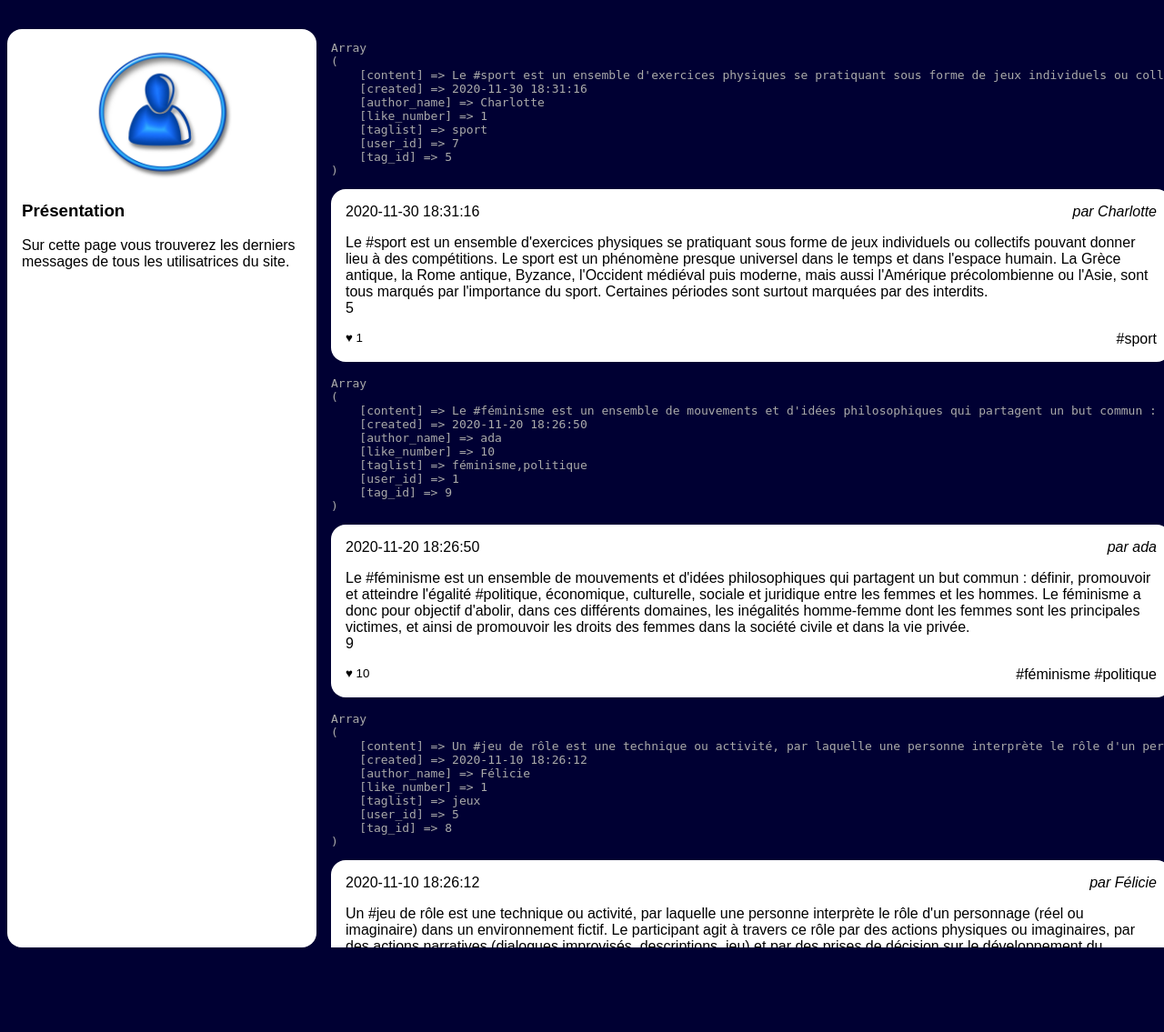
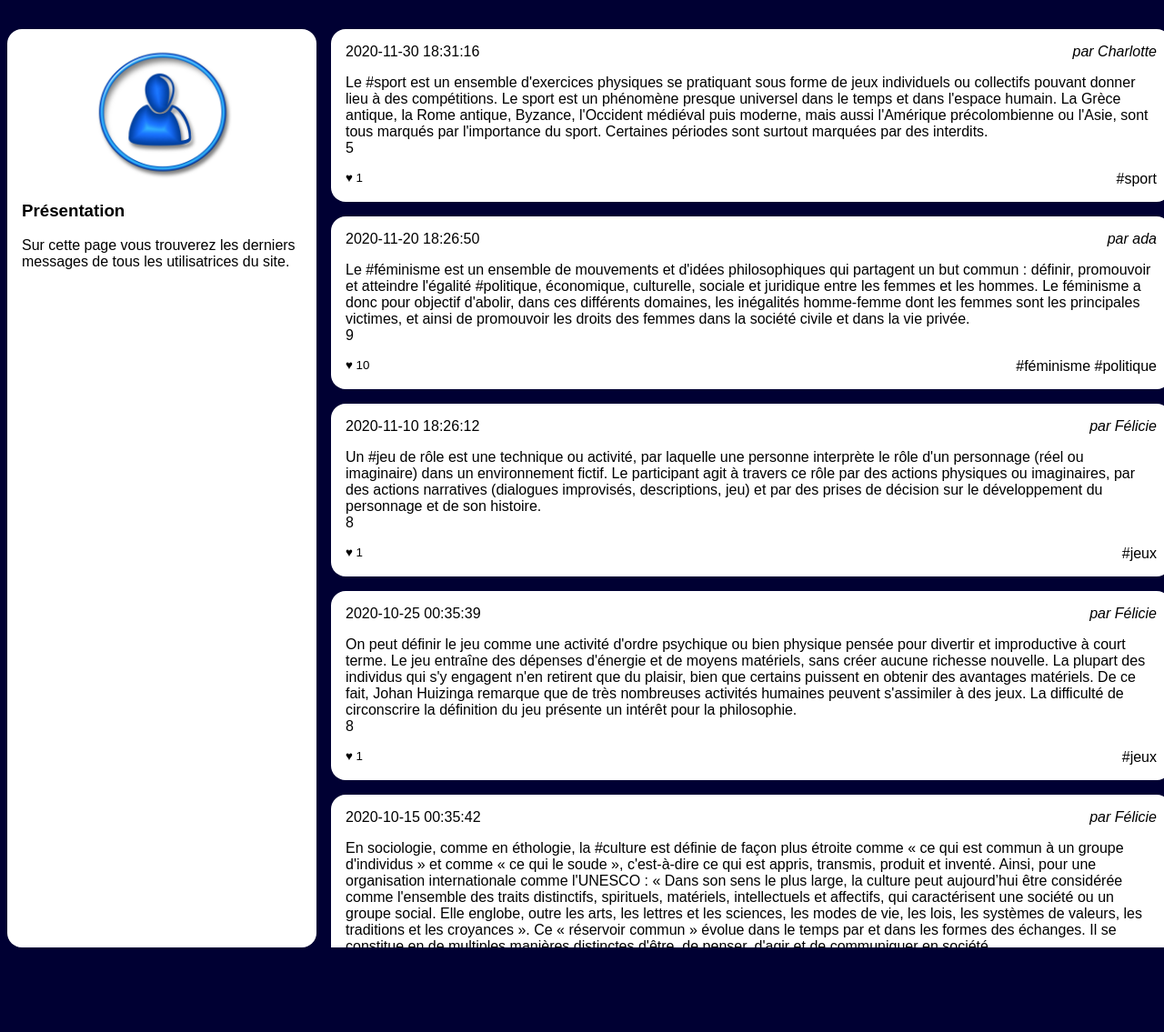
Before and after one commit to adatechschool/reseau-social-php-php_social_network_zineb_eda_kai, a PHP site: page /news.php in a window 1280 px wide. Shown: the part 90-1225 px from the top of the page at 91% size. Run offline with PHP 8.4, Linux system fonts and the light colour scheme; a user stored in the database is signed in; data comes from the database, SQL or seed files in the repository.

Commit message:
news.php sans le print

```diff
--- a/Niveau1/resoc_n1/news.php
+++ b/Niveau1/resoc_n1/news.php
@@ -80,7 +80,7 @@
             while ($post = $lesInformations->fetch_assoc()) {
                 //la ligne ci-dessous doit etre supprimée mais regardez ce
                 //qu'elle affiche avant pour comprendre comment sont organisées les information dans votre
-                echo "<pre>" . print_r($post, 1) . "</pre>";
+                // echo "<pre>" . print_r($post, 1) . "</pre>";
 
                 // @todo : Votre mission c'est de remplacer les AREMPLACER par les bonnes valeurs
                 // ci-dessous par les bonnes valeurs cachées dans la variable $post
```
